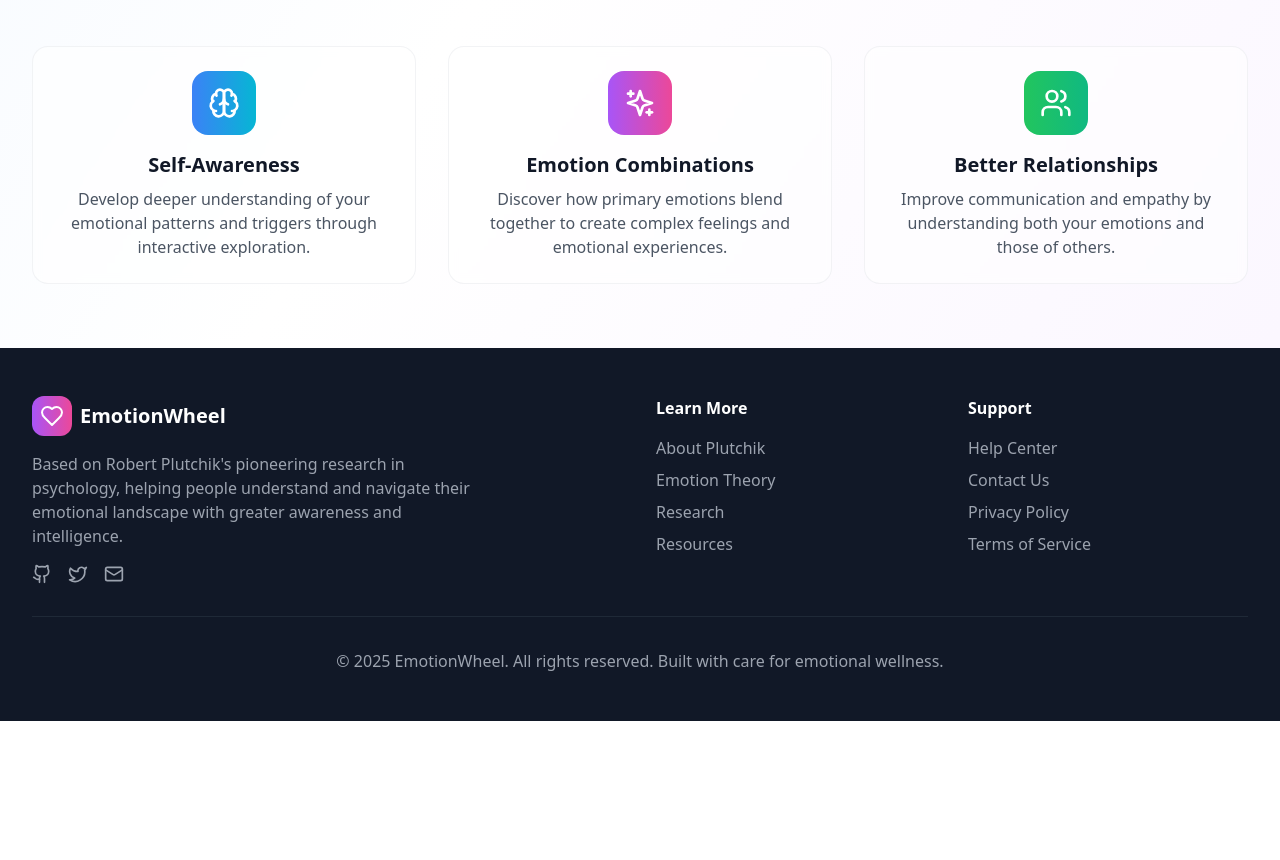
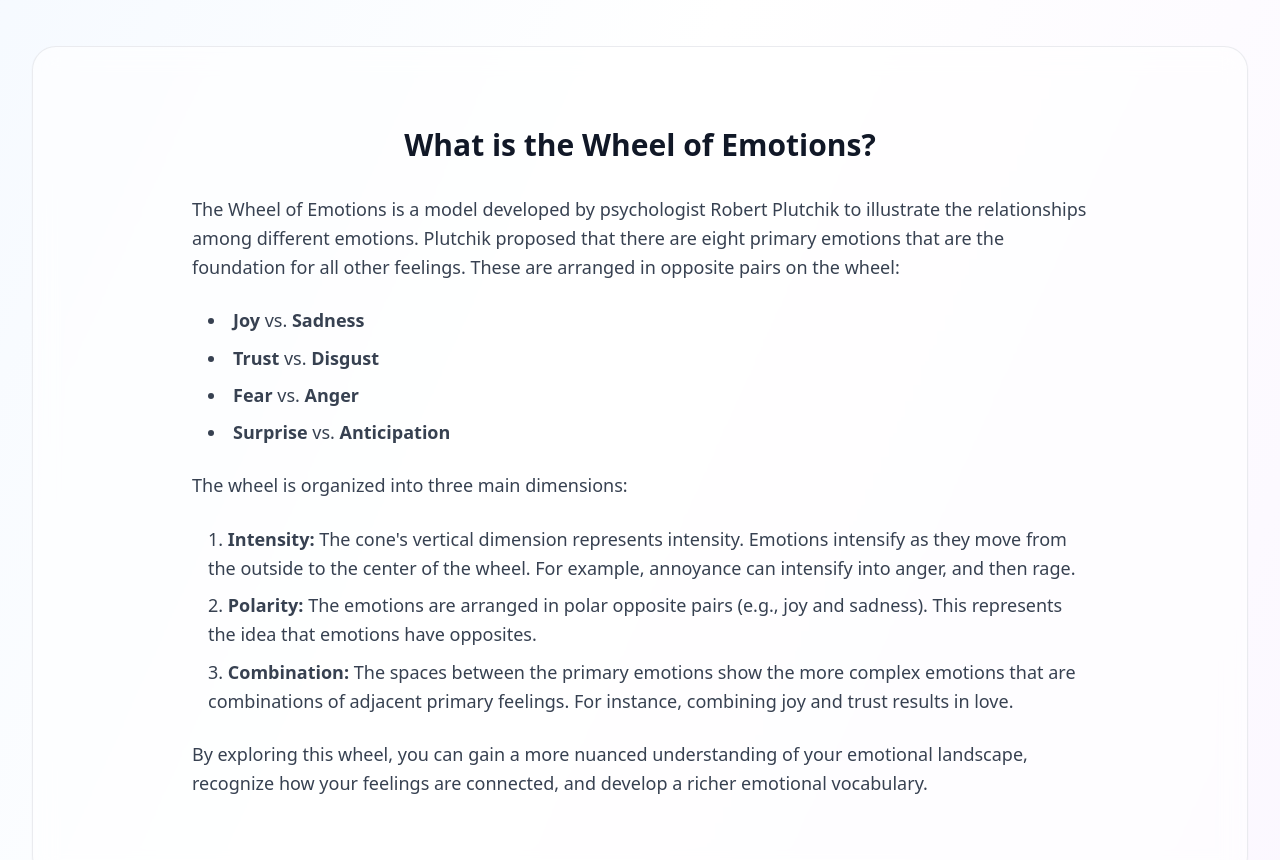
Before and after one commit to com-path/emotionswheelV1, a React (Vite) app: page / in a window 1280 px wide. Shown: the part 1220-2080 px from the top of the page. Before the commit the page ends 1941 px from the top, so only its background shows below. Built offline with nearby package versions, Linux system fonts and the light colour scheme.

Commit message:
feat: add About section for Wheel of Emotions

```diff
--- /dev/null
+++ b/src/components/About.tsx
@@ -0,0 +1,43 @@
+import React from 'react';
+
+const About = () => {
+  return (
+    <section id="about" className="py-20 px-4 sm:px-6 lg:px-8 bg-white/60 backdrop-blur-md rounded-3xl shadow-sm border border-gray-200/80">
+      <div className="max-w-4xl mx-auto">
+        <h2 className="text-3xl font-bold text-gray-900 mb-8 text-center">
+          What is the Wheel of Emotions?
+        </h2>
+        <div className="space-y-6 text-lg text-gray-700 leading-relaxed">
+          <p>
+            The Wheel of Emotions is a model developed by psychologist Robert Plutchik to illustrate the relationships among different emotions. Plutchik proposed that there are eight primary emotions that are the foundation for all other feelings. These are arranged in opposite pairs on the wheel:
+          </p>
+          <ul className="list-disc list-inside space-y-2 pl-4">
+            <li><strong>Joy</strong> vs. <strong>Sadness</strong></li>
+            <li><strong>Trust</strong> vs. <strong>Disgust</strong></li>
+            <li><strong>Fear</strong> vs. <strong>Anger</strong></li>
+            <li><strong>Surprise</strong> vs. <strong>Anticipation</strong></li>
+          </ul>
+          <p>
+            The wheel is organized into three main dimensions:
+          </p>
+          <ol className="list-decimal list-inside space-y-2 pl-4">
+            <li>
+              <strong>Intensity:</strong> The cone's vertical dimension represents intensity. Emotions intensify as they move from the outside to the center of the wheel. For example, annoyance can intensify into anger, and then rage.
+            </li>
+            <li>
+              <strong>Polarity:</strong> The emotions are arranged in polar opposite pairs (e.g., joy and sadness). This represents the idea that emotions have opposites.
+            </li>
+            <li>
+              <strong>Combination:</strong> The spaces between the primary emotions show the more complex emotions that are combinations of adjacent primary feelings. For instance, combining joy and trust results in love.
+            </li>
+          </ol>
+          <p>
+            By exploring this wheel, you can gain a more nuanced understanding of your emotional landscape, recognize how your feelings are connected, and develop a richer emotional vocabulary.
+          </p>
+        </div>
+      </div>
+    </section>
+  );
+};
+
+export default About;
--- a/src/components/Hero.tsx
+++ b/src/components/Hero.tsx
@@ -1,6 +1,7 @@
 import React from 'react';
 import { Brain, Sparkles, Users } from 'lucide-react';
 import EmotionWheel from './EmotionWheel';
+import About from './About';
 
 const Hero = () => {
   return (
@@ -22,9 +23,9 @@ const Hero = () => {
             <a href="#wheel" className="bg-gradient-to-r from-purple-500 to-pink-500 text-white px-8 py-4 rounded-full font-semibold hover:shadow-xl transition-all duration-300 transform hover:scale-105">
               Explore the Wheel
             </a>
-            <button className="border-2 border-purple-500 text-purple-600 px-8 py-4 rounded-full font-semibold hover:bg-purple-50 transition-all duration-300">
+            <a href="#about" className="border-2 border-purple-500 text-purple-600 px-8 py-4 rounded-full font-semibold hover:bg-purple-50 transition-all duration-300">
               Learn More
-            </button>
+            </a>
           </div>
         </div>
 
@@ -36,6 +37,10 @@ const Hero = () => {
           <div className="w-full max-w-[1200px] mx-auto">
             <EmotionWheel />
           </div>
+        </div>
+
+        <div className="my-16">
+          <About />
         </div>
 
         <div className="grid md:grid-cols-3 gap-8 mt-16">
```
